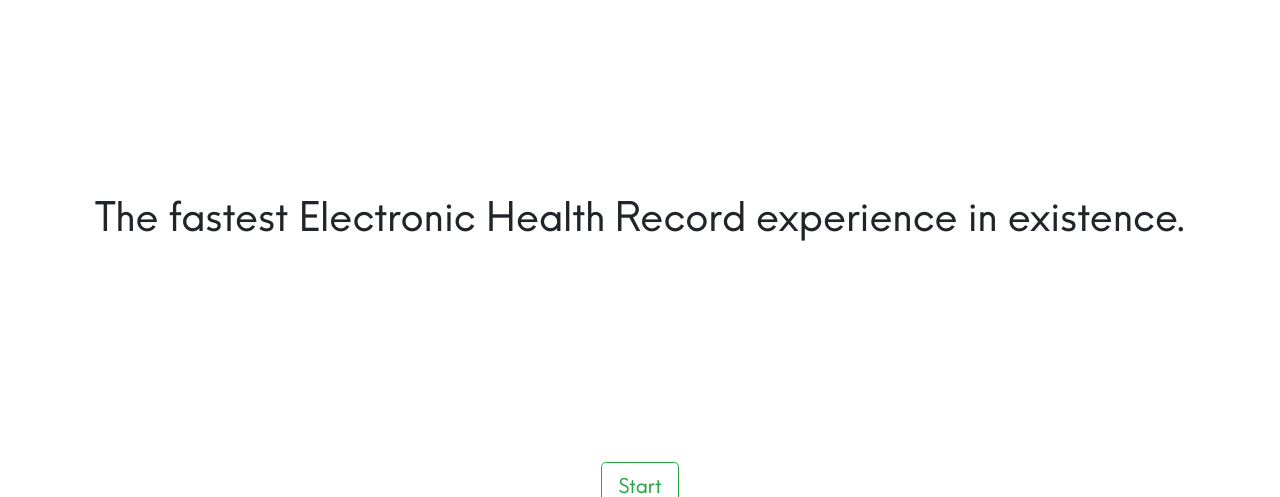
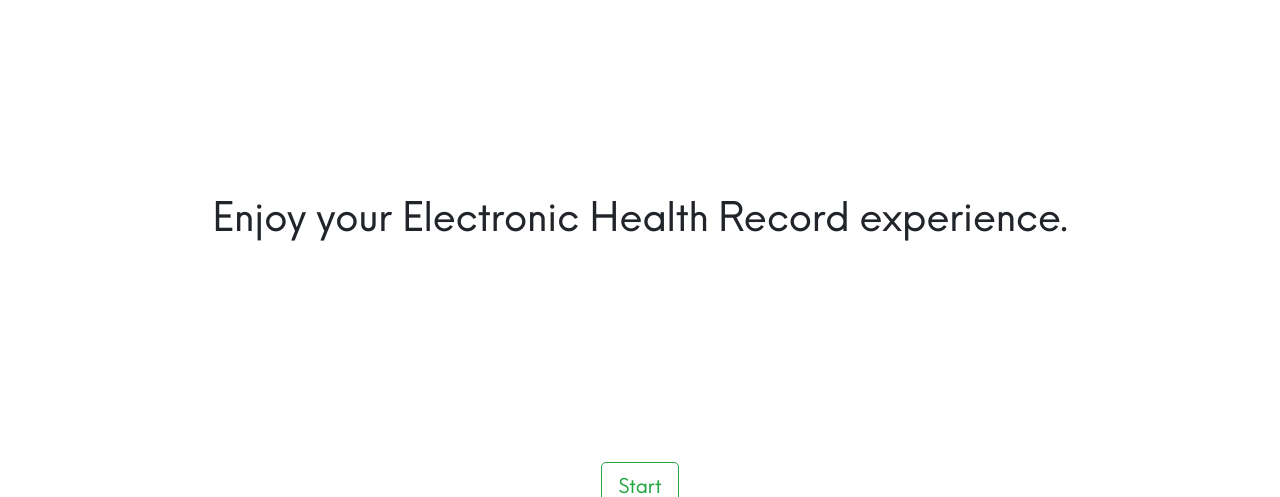
Before and after one commit to kalolad1/cosmos, a Django app: page / in a window 1280 px wide. Shown: the part 170-667 px from the top of the page. Run offline with Django 3.2, Linux system fonts and the light colour scheme; some libraries are stand-ins or nearby versions.

Commit message:
Change landing page

```diff
--- a/cosmos_django/templates/cosmos_django/landing_page.html
+++ b/cosmos_django/templates/cosmos_django/landing_page.html
@@ -21,7 +21,7 @@
         <img class="text-logo" src="{% static 'frontend/images/logos/text_800_220.png' %}"/>
     </div>
     <div style="text-align: center">
-        <h1>The fastest Electronic Health Record experience in existence.</h1>
+        <h1>Enjoy your Electronic Health Record experience.</h1>
     </div>
     <div>
         <a class="btn btn-outline-success btn-lg start-button" href="{% url 'app/home' %}" role="button">Start</a>
```
